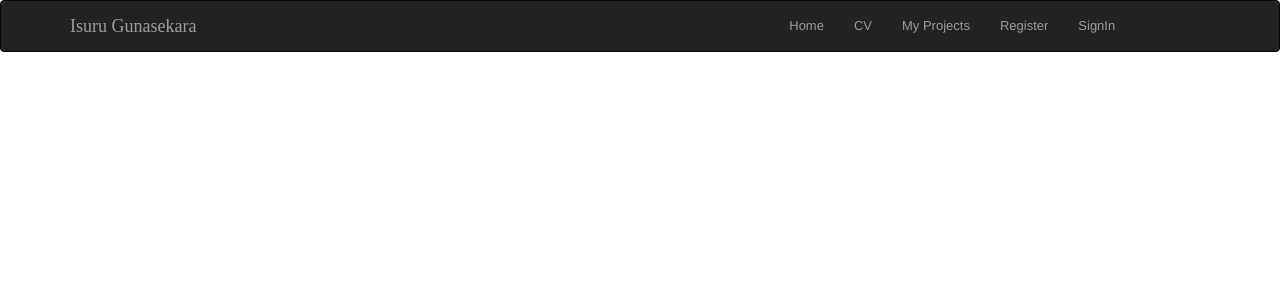
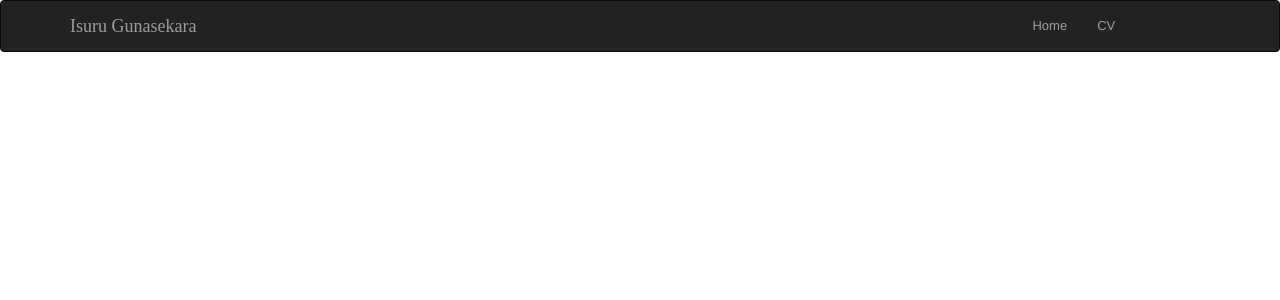
Before and after one commit to isuruwg/my-website, a Flask app: page / in a window 1280 px wide. Shown: the top 300 px of the page. Run offline with Flask 2, Linux system fonts and the light colour scheme; some libraries are stand-ins or nearby versions; some web fonts are replaced.

Commit message:
Removed unused tabs

```diff
--- a/app/core/templates/layout.html
+++ b/app/core/templates/layout.html
@@ -25,9 +25,6 @@
                 <ul class="nav navbar-nav pull-right nav-list">
                     <li><a href=""> Home </a></li>
                     <li><a href="cv.pdf"> CV </a></li>
-                    <li><a href="{{ url_for('projects.projects_page') }}"> My Projects </a></li>
-                    <li><a href=""> Register </a></li>
-                    <li><a href=""> SignIn </a></li>
                 </ul>
             </div>
         </nav>
```
